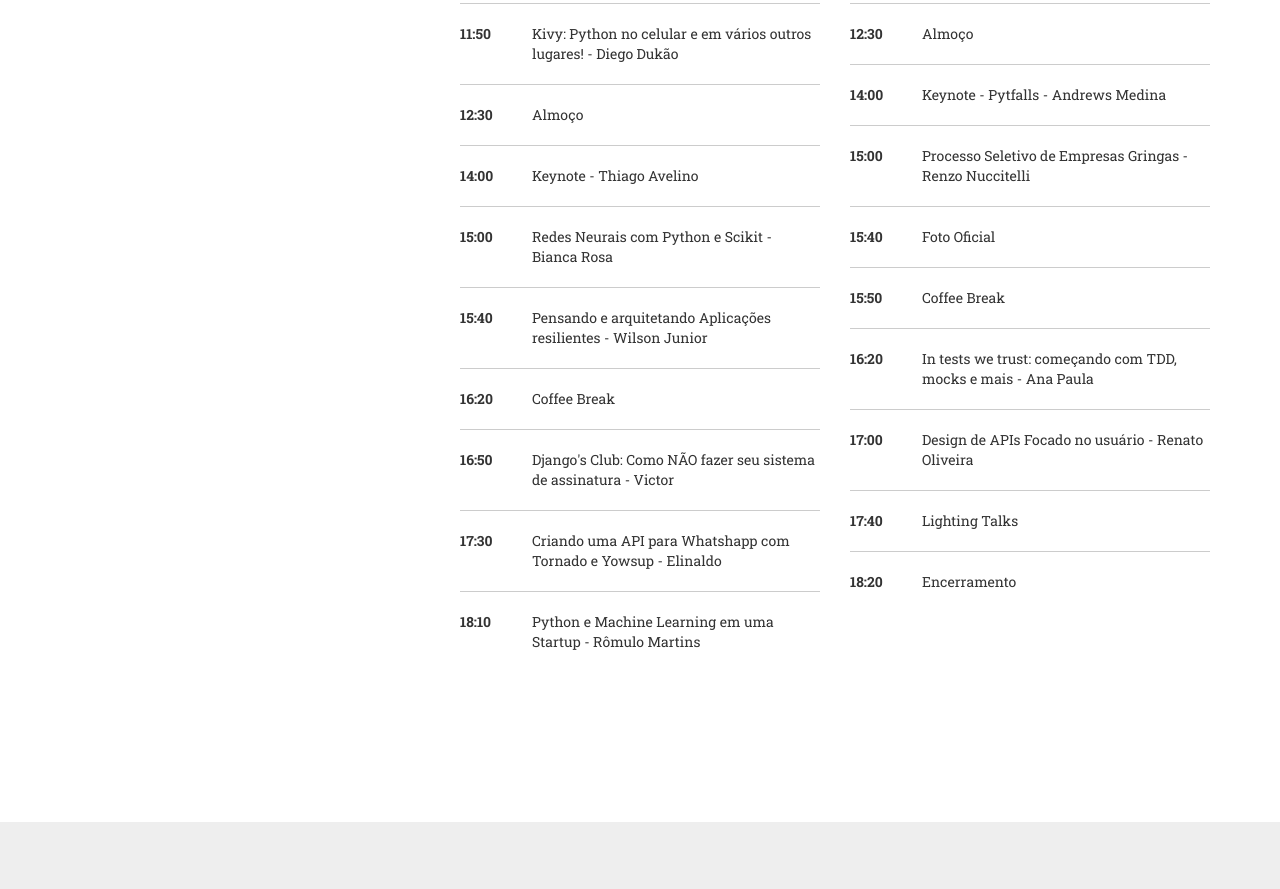
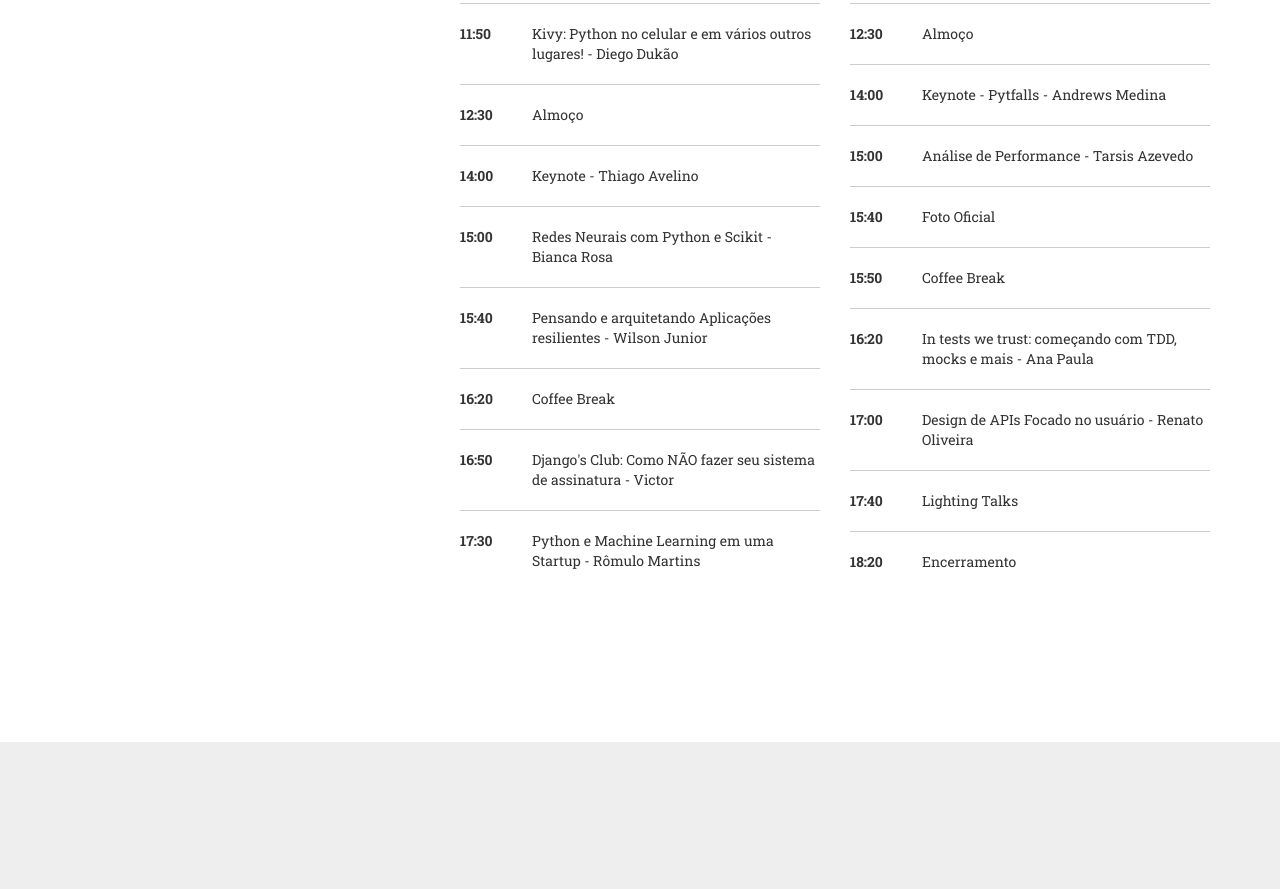
Before and after one commit to pythonNordeste/pyne2017, a website: page index.html in a window 1280 px wide. Shown: the part 3535-4424 px from the top of the page. Drawn offline with nearby package versions, Linux system fonts and the light colour scheme; a web font is replaced by a local one.

Commit message:
Update schedule

```diff
--- a/index.html
+++ b/index.html
@@ -273,9 +273,6 @@
                   <dd>Django's Club: Como NÃO fazer seu sistema de assinatura - Victor</dd>
 
                   <dt>17:30</dt>
-                  <dd>Criando uma API para Whatshapp com Tornado e Yowsup - Elinaldo</dd>
-
-                  <dt>18:10</dt>
                   <dd>Python e Machine Learning em uma Startup - Rômulo Martins</dd>
                 </dl>
               </section>
@@ -310,7 +307,7 @@
                   <dd>Keynote - Pytfalls - Andrews Medina</dd>
 
                   <dt>15:00</dt>
-                  <dd>Processo Seletivo de Empresas Gringas - Renzo Nuccitelli</dd>
+                  <dd>Análise de Performance - Tarsis Azevedo</dd>
 
                   <dt>15:40</dt>
                   <dd>Foto Oficial</dd>
```
